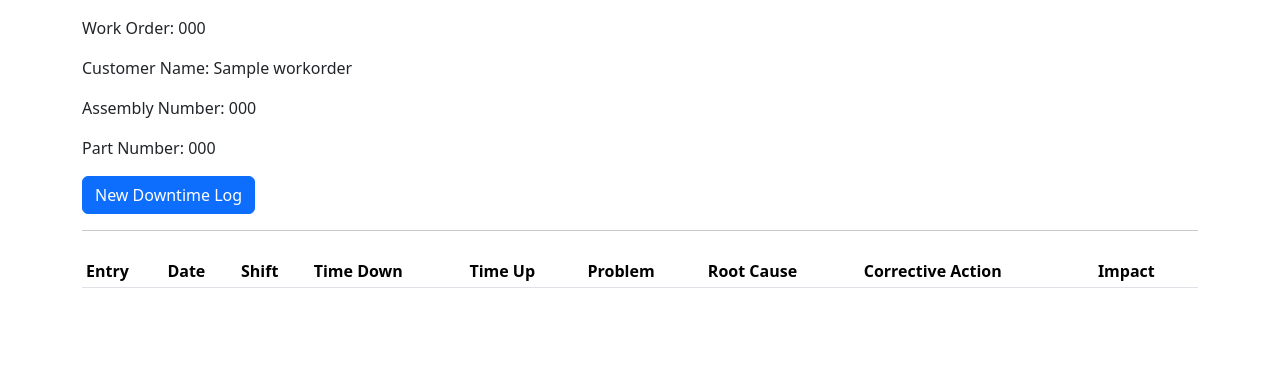
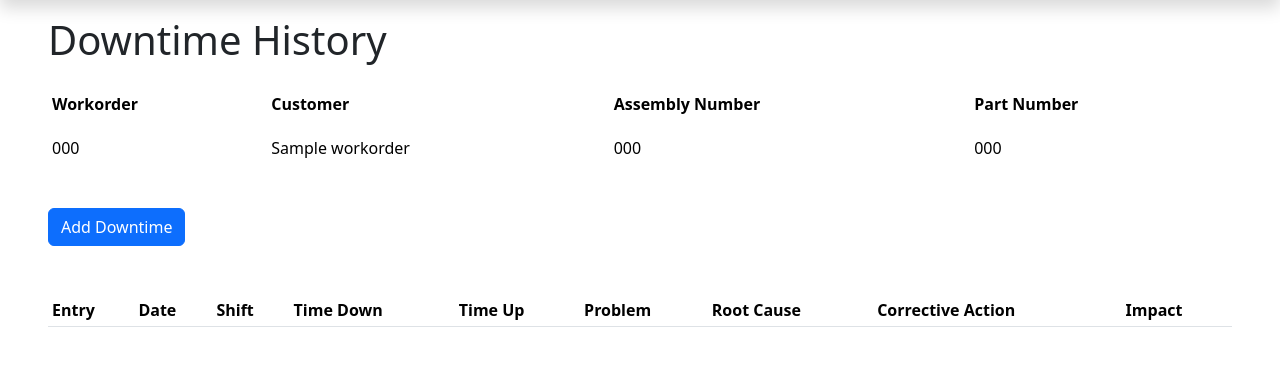
Before and after one commit to jaerrib/prod-pause, a Django app: page /workorders/1/ in a window 1280 px wide. Shown: the part 72-438 px from the top of the page. Run offline with Django 5.2, Linux system fonts and the light colour scheme; a user stored in the database is signed in; tables that the repository leaves empty hold one stand-in row (values such as "Sample post"); data that the repository does not hold is empty.

Commit message:
Update styling on multiple pages

```diff
--- a/templates/header.html
+++ b/templates/header.html
@@ -1,12 +1,11 @@
-{% extends "base.html" %}
-
 {% block header %}
-
-<nav class="navbar navbar-expand-lg text-light bg-dark mb-3 sticky-top"
+<header>
+    <nav class="navbar navbar-expand-lg text-light bg-dark mb-3 shadow sticky-top"
          data-bs-theme="dark">
         <div class="container-fluid">
             {% if user.is_authenticated %}
-        <h1><a class="navbar-brand fw-bold" href="{% url 'workorder_list' %}">ProdPause</a>
+            <h1><a class="navbar-brand fw-bold"
+                   href="{% url 'workorder_list' %}">ProdPause</a>
             </h1>
             {% else %}
             <h1><a class="navbar-brand fw-bold"
@@ -31,7 +30,8 @@
                     <li class="nav-item">
                         <form method="post" action="{% url 'logout' %}">
                             {% csrf_token %}
-                        <input class="nav-link" type="submit" value="Log Out">
+                            <input class="nav-link" type="submit"
+                                   value="Log Out">
                         </form>
                     </li>
                     {% else %}
@@ -44,5 +44,5 @@
             </div>
         </div>
     </nav>
-
+</header>
 {% endblock header %}
--- a/templates/workorder_detail.html
+++ b/templates/workorder_detail.html
@@ -1,15 +1,41 @@
 {% extends "base.html" %}
 
 {% block content %}
-<div class="container">
+<div class="mx-5">
 
-        <p>Work Order: {{ workorder.lot_number }}</p>
-        <p>Customer Name: {{ workorder.customer_name }}</p>
-        <p>Assembly Number: {{ workorder.assembly_number }}</p>
-        <p>Part Number: {{ workorder.part_number }}</p>
-        <a href="{% url 'log_new' workorder.pk %}" class="btn btn-primary">New Downtime Log</a>
-        <hr>
-        <table class="table table-sm mt-4">
+    <h1>Downtime History</h1>
+    <table class="table table-borderless table-sm mt-4">
+        <thead>
+        <tr>
+            <th scope="col">Workorder</th>
+            <th scope="col">Customer</th>
+            <th scope="col">Assembly Number</th>
+            <th scope="col">Part Number</th>
+        </tr>
+        </thead>
+        <tbody>
+
+        <tr>
+            <td class="py-3">
+                <p>{{ workorder.lot_number }}</p>
+            </td>
+            <td class="py-3">
+                <p>{{ workorder.customer_name }}</p>
+            </td>
+            <td class="py-3">
+                <p>{{ workorder.assembly_number }}</p>
+            </td>
+            <td class="py-3">
+                <p>{{ workorder.part_number }}</p>
+            </td>
+        </tr>
+        </tbody>
+    </table>
+
+    <a href="{% url 'log_new' workorder.pk %}" class="btn btn-primary">Add
+        Downtime</a>
+
+    <table class="table table-hover table-sm mt-5">
         <thead>
         <tr>
             <th scope="col">Entry</th>
@@ -27,8 +53,7 @@
         {% for log in log_list %}
         <tr>
             <td class="py-3">
-                    <a href="{% url 'log_detail' log.pk %}">
-                        {{ log.pk }}</a>
+                {{ log.pk }}
             </td>
             <td class="py-3">
                 {{ log.date }}
--- a/templates/workorders.html
+++ b/templates/workorders.html
@@ -3,7 +3,7 @@
 {% block title %}Workorder Manager{% endblock title%}
 
 {% block content %}
-<div class="container">
+<div class="mx-5">
 
     <h1>Work Order Manager</h1>
     <table class="table table-sm mt-4">
```
Also changed, not shown: templates/log_new.html (+5 -4 lines). Lines whose indentation alone changed are shown as unchanged.
